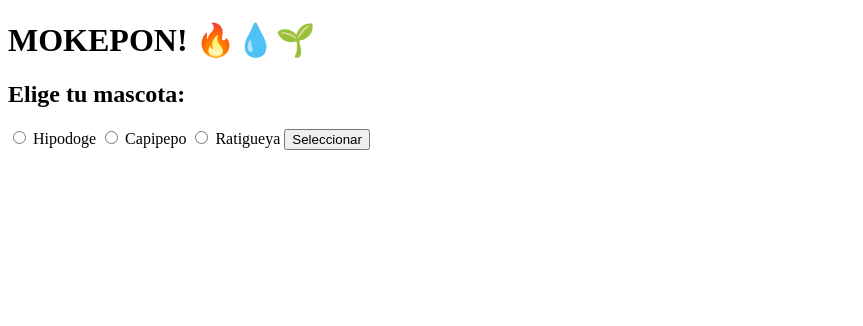
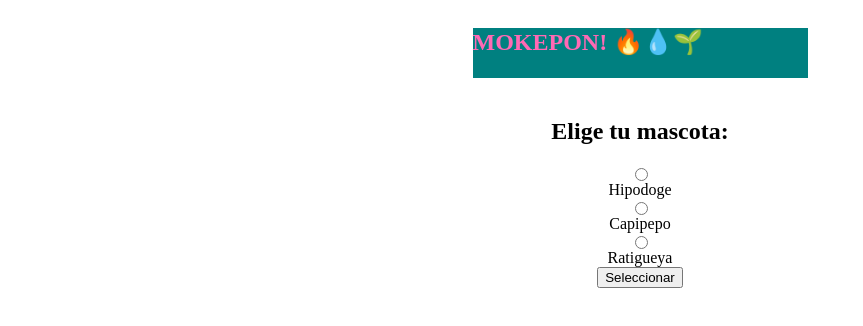
Before and after one commit to AlejandroBH/mokepon-platzi, a plain HTML site: page index.html in a window 1280 px wide. Shown: the whole page, without its empty margins (0-863 px from the left). Drawn offline with Linux system fonts and the light colour scheme.

Commit message:
work in styles css

```diff
--- a/index.html
+++ b/index.html
@@ -4,11 +4,12 @@
     <meta charset="UTF-8">
     <title>MOKEPON!</title>
     <script src="./js/mokepon.js"></script>
+    <link rel="stylesheet" href="./styles.css">
   </head>
   <body>
-    <h1>MOKEPON! 🔥💧🌱</h1>
+    <section id="seleccionar-mascota">
+      <h1 class="titulo">MOKEPON! 🔥💧🌱</h1>
 
-    <section id="seleccionar-mascota">
       <h2>Elige tu mascota:</h2>
 
       <input type="radio" name="mascota" id="hipodoge">
@@ -24,6 +25,8 @@
     </section>
 
     <section id="seleccionar-ataque">
+      <h1 class="titulo">MOKEPON! 🔥💧🌱</h1>
+
       <h2>Elige tu ataque:</h2>
 
       <p>Tu mascota <span id="mascota-jugador"></span> tiene <span id="vidas-jugador">3</span> vidas</p>
--- /dev/null
+++ b/styles.css
@@ -0,0 +1,13 @@
+.titulo {
+  color: hotpink;
+  width: 335px;
+  height: 50px;
+  background-color: teal;
+}
+
+#seleccionar-mascota {
+  display: flex;
+  flex-direction: column;
+  justify-content: center;
+  align-items: center;
+}
```
